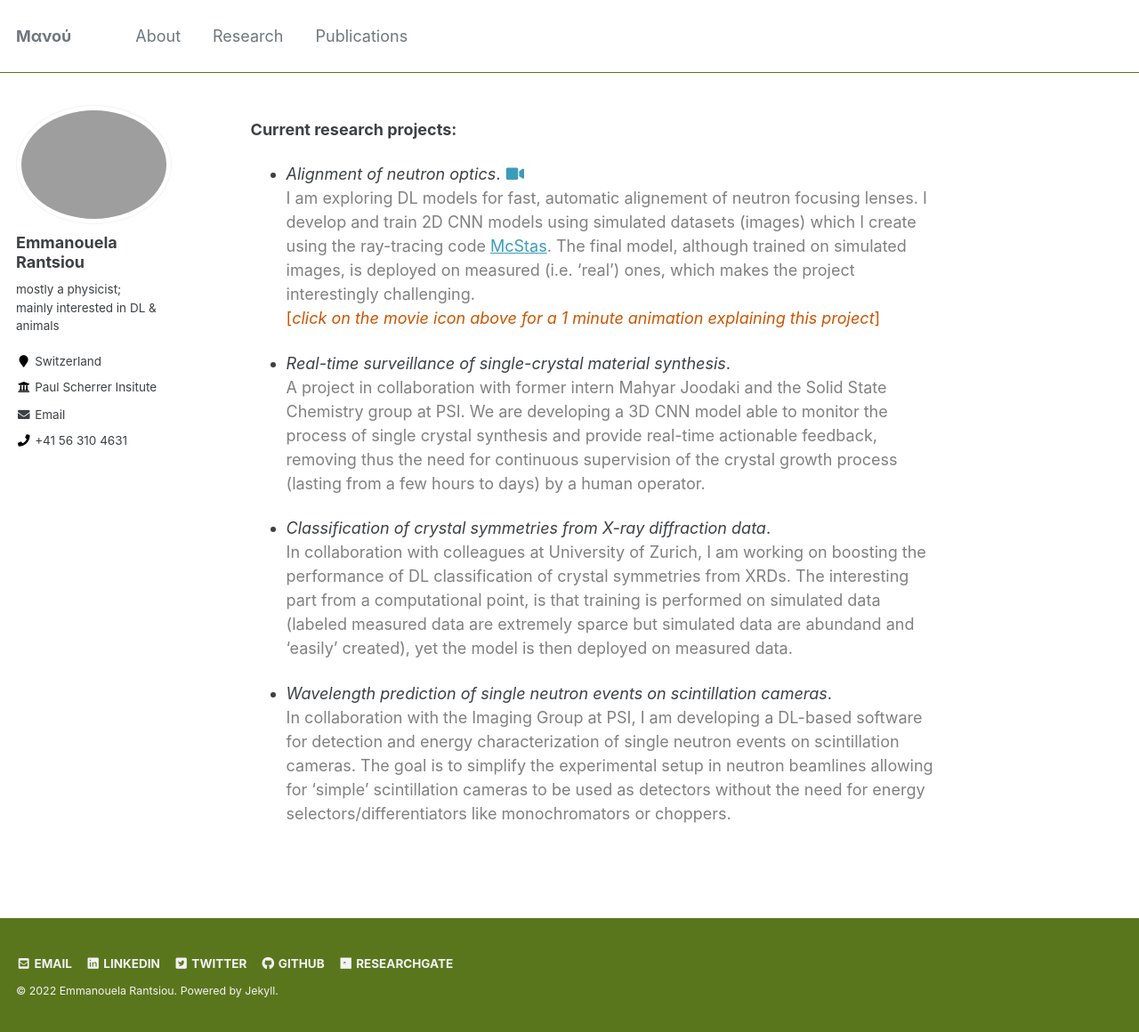
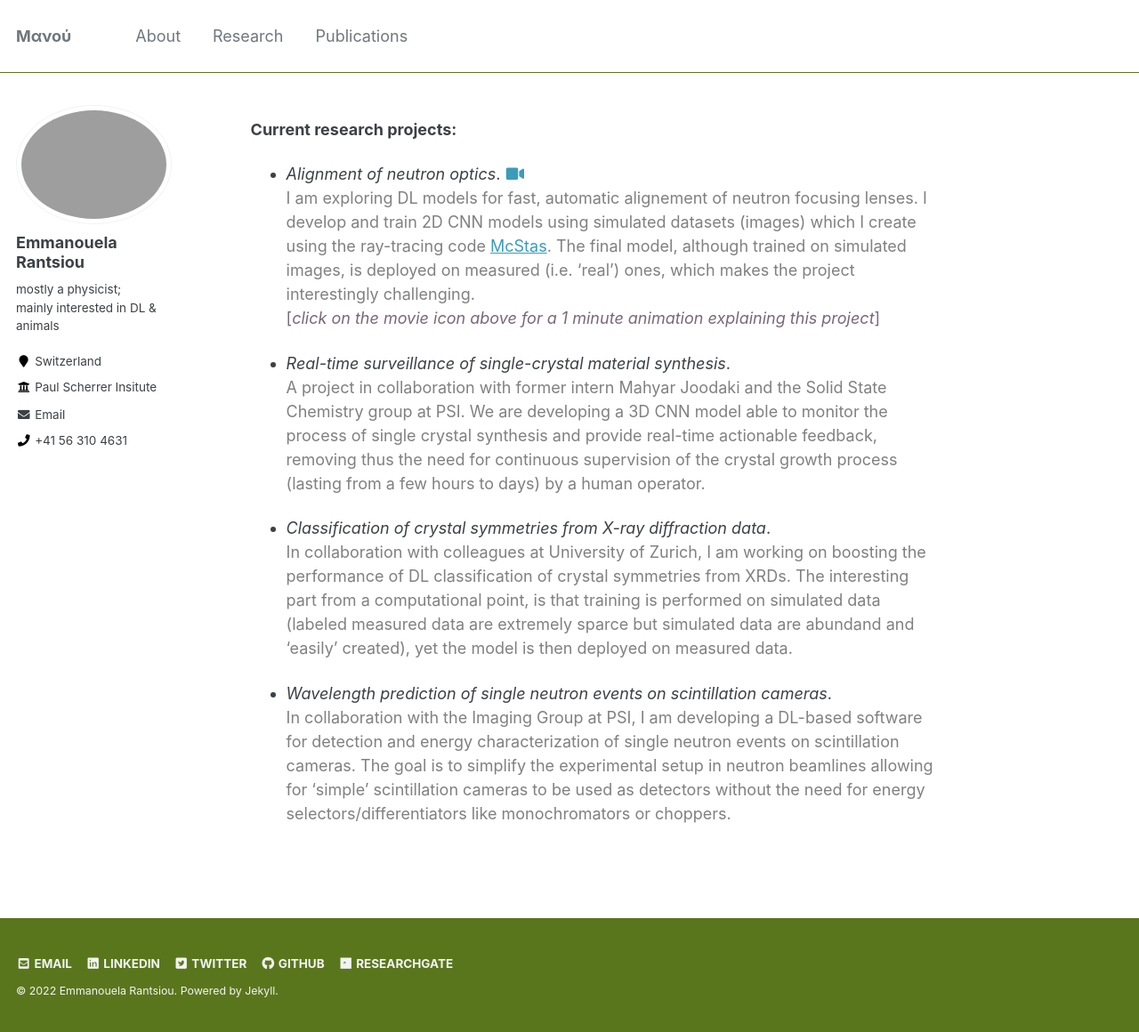
Before and after one commit to emmarant/emmarant.github.io, a Jekyll site: the page built from _pages/research.md, in a window 1280 px wide and 1160 px high. Shown: the whole window at 89% size. Built offline with Jekyll 4.4.1, drawn with Linux system fonts in a browser that asks for light colours.

Commit message:
Update research.md

```diff
--- a/_pages/research.md
+++ b/_pages/research.md
@@ -15,7 +15,7 @@ author_profile: true
 <br> <span style="color:gray">I am exploring DL models for fast, automatic alignement of neutron focusing lenses.
 I develop and train 2D CNN models using simulated datasets (images) which I create using the ray-tracing code <a href="https://www.mcstas.org">McStas</a>.
 The final model, although trained on simulated images, is deployed on measured (i.e. 'real') ones, which makes the project interestingly challenging.</span>
-<br><span style="color:#cc5500">[_click on the movie icon above for a 1 minute animation explaining this project_]</span>
+<br><span style="color:#796878">[_click on the movie icon above for a 1 minute animation explaining this project_]</span>
 
 - _Real-time surveillance of single-crystal material synthesis_.<br>
 <span style="color:gray"> A project in collaboration with former intern Mahyar Joodaki and the Solid State Chemistry group at PSI. We are developing a 3D CNN model able to  monitor the process of single crystal synthesis and provide real-time actionable feedback, removing thus the need for continuous supervision of the crystal growth process (lasting from a few hours to days) by a human operator. </span>
```
